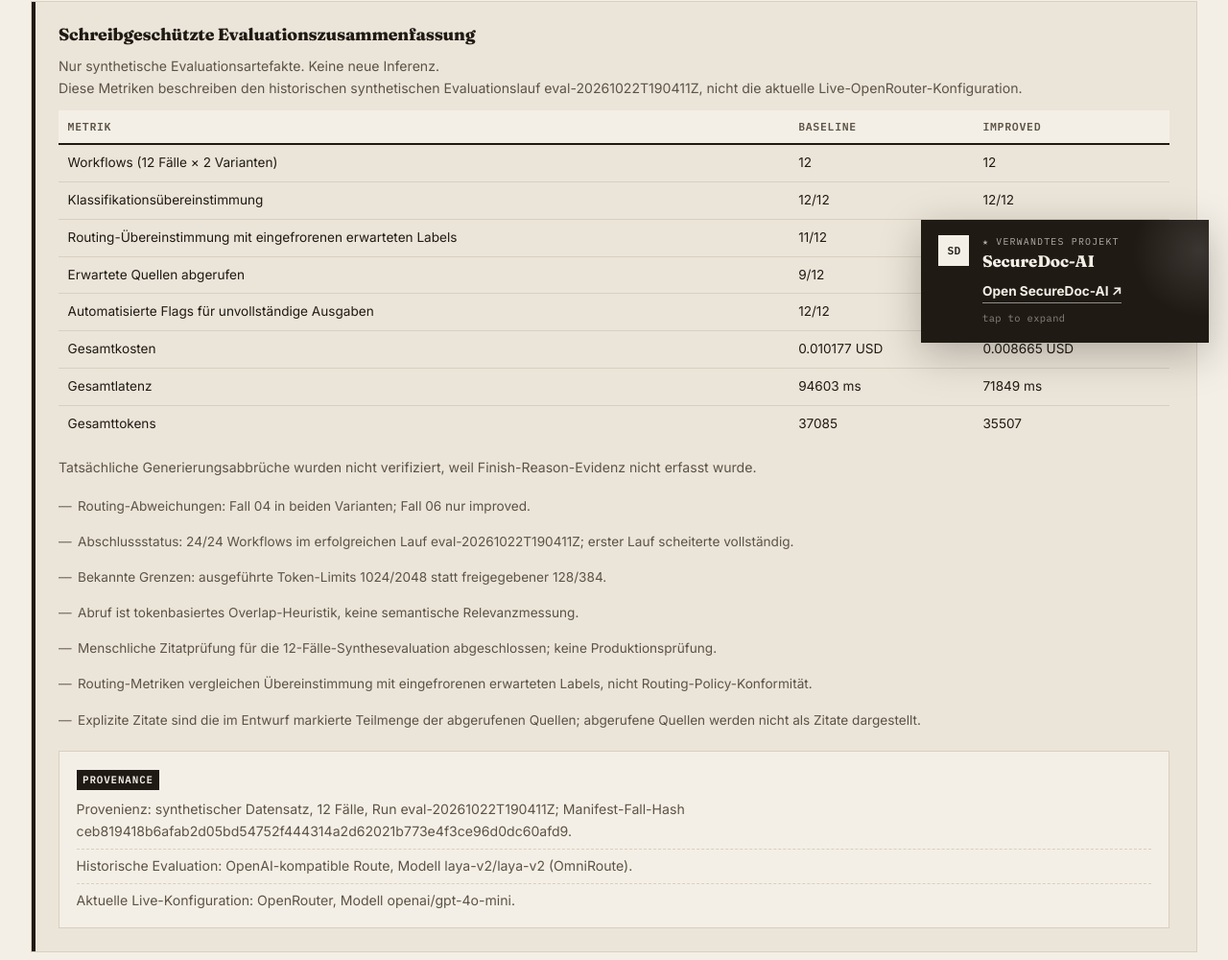
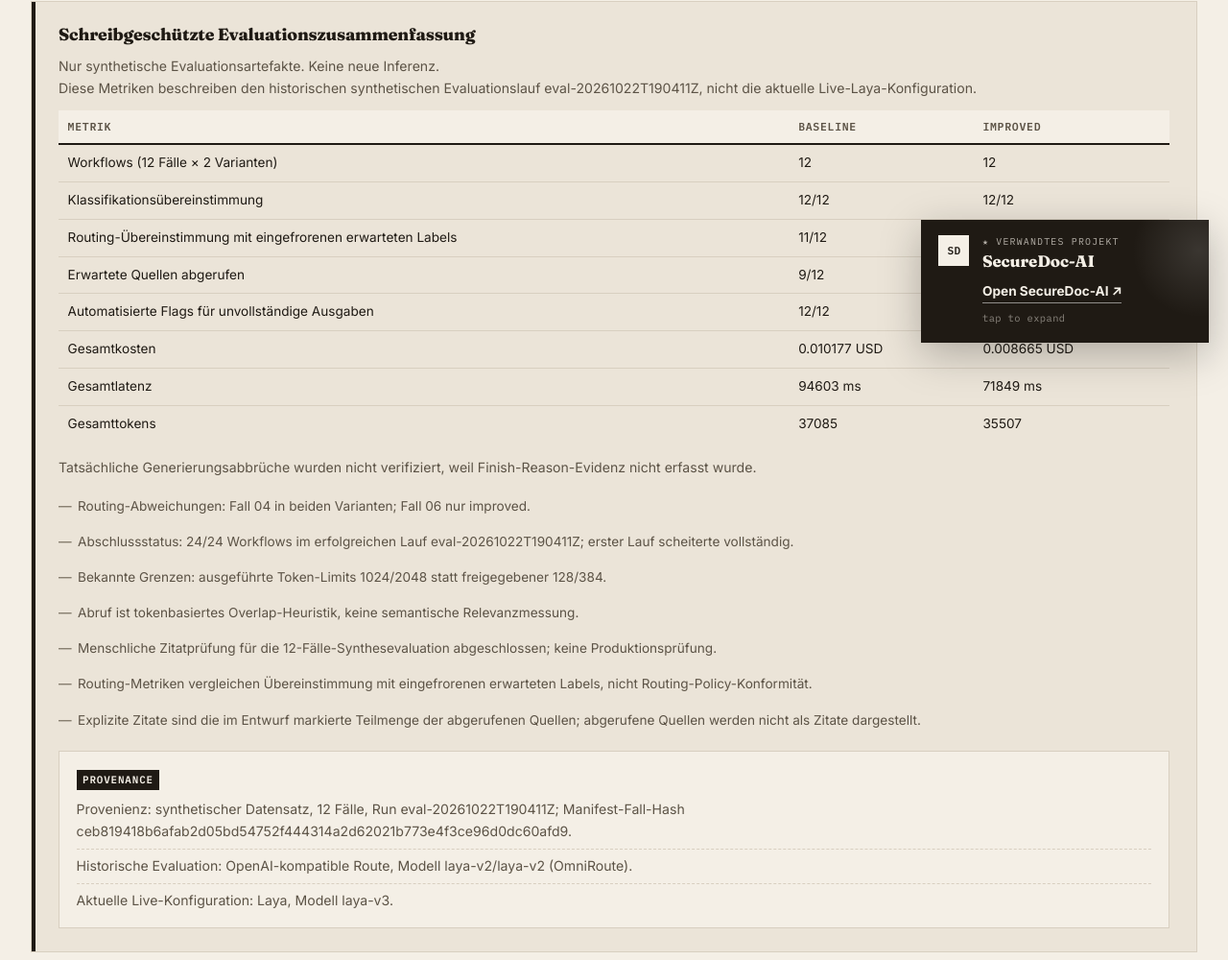
Before and after one commit to siliconsagenerd/prozesspilot, a Vue app in the folder frontend/: page / in a window 1280 px wide. Shown: the part 423-1423 px from the top of the page at 96% size. Built offline with nearby package versions, Linux system fonts and the light colour scheme.

Commit message:
docs: use laya for live model wording

```diff
--- a/frontend/src/i18n.ts
+++ b/frontend/src/i18n.ts
@@ -152,7 +152,7 @@ const messages: Record<Locale, Record<string, string>> = {
     "demo.policyNote": "Ein gemeldeter Defekt bedeutet nicht, dass das Produkt genutzt wurde. Defektbeschwerden können Ersatz oder Reparatur rechtfertigen. Separat gilt die 30-Tage-Rückgabe nur für ungenutzte Produkte in Originalverpackung.",
     "landing.eval.title": "Schreibgeschützte Evaluationszusammenfassung",
     "landing.eval.readonly": "Nur synthetische Evaluationsartefakte. Keine neue Inferenz.",
-    "landing.eval.historicalMetrics": "Diese Metriken beschreiben den historischen synthetischen Evaluationslauf eval-20261022T190411Z, nicht die aktuelle Live-OpenRouter-Konfiguration.",
+    "landing.eval.historicalMetrics": "Diese Metriken beschreiben den historischen synthetischen Evaluationslauf eval-20261022T190411Z, nicht die aktuelle Live-Laya-Konfiguration.",
     "landing.eval.truncationNote": "Tatsächliche Generierungsabbrüche wurden nicht verifiziert, weil Finish-Reason-Evidenz nicht erfasst wurde.",
     "landing.eval.metric": "Metrik",
     "landing.eval.workflows": "Workflows (12 Fälle × 2 Varianten)",
@@ -178,7 +178,7 @@ const messages: Record<Locale, Record<string, string>> = {
     "landing.eval.explicitCitations": "Explizite Zitate sind die im Entwurf markierte Teilmenge der abgerufenen Quellen; abgerufene Quellen werden nicht als Zitate dargestellt.",
     "landing.eval.provenance": "Provenienz: synthetischer Datensatz, 12 Fälle, Run eval-20261022T190411Z; Manifest-Fall-Hash ceb819418b6afab2d05bd54752f444314a2d62021b773e4f3ce96d0dc60afd9.",
     "landing.eval.historical": "Historische Evaluation: OpenAI-kompatible Route, Modell laya-v2/laya-v2 (OmniRoute).",
-    "landing.eval.current": "Aktuelle Live-Konfiguration: OpenRouter, Modell openai/gpt-4o-mini.",
+    "landing.eval.current": "Aktuelle Live-Konfiguration: Laya, Modell laya-v3.",
     "landing.portfolio.title": "Verwandtes Projekt",
     "landing.portfolio.body": "SecureDoc-AI nutzt einen separaten Spring-Boot-Java-Validator für Upload-Validierung neben einer FastAPI-Pipeline.",
     "landing.portfolio.link": "SecureDoc-AI auf GitHub",
@@ -325,7 +325,7 @@ const messages: Record<Locale, Record<string, string>> = {
     "demo.policyNote": "A reported defect does not imply that the product was used. Defect complaints may qualify for replacement or repair. Separately, the 30-day return applies only to unused products in original packaging.",
     "landing.eval.title": "Read-only evaluation summary",
     "landing.eval.readonly": "Synthetic evaluation artifacts only. No new inference.",
-    "landing.eval.historicalMetrics": "These metrics describe the historical synthetic evaluation run eval-20261022T190411Z, not the current live OpenRouter configuration.",
+    "landing.eval.historicalMetrics": "These metrics describe the historical synthetic evaluation run eval-20261022T190411Z, not the current live Laya configuration.",
     "landing.eval.truncationNote": "Actual generation-time truncation was not verified because finish-reason evidence was not captured.",
     "landing.eval.metric": "Metric",
     "landing.eval.workflows": "Workflows (12 cases × 2 variants)",
@@ -351,7 +351,7 @@ const messages: Record<Locale, Record<string, string>> = {
     "landing.eval.explicitCitations": "Explicit citations are the subset of retrieved sources marked in the draft; retrieved sources are not presented as citations.",
     "landing.eval.provenance": "Provenance: synthetic dataset, 12 cases, run eval-20261022T190411Z; manifest case hash ceb819418b6afab2d05bd54752f444314a2d62021b773e4f3ce96d0dc60afd9.",
     "landing.eval.historical": "Historical evaluation: OpenAI-compatible route, model laya-v2/laya-v2 (OmniRoute).",
-    "landing.eval.current": "Current live configuration: OpenRouter, model openai/gpt-4o-mini.",
+    "landing.eval.current": "Current live configuration: Laya, model laya-v3.",
     "landing.portfolio.title": "Related project",
     "landing.portfolio.body": "SecureDoc-AI uses a separate Spring Boot Java validator for upload validation alongside a FastAPI pipeline.",
     "landing.portfolio.link": "SecureDoc-AI on GitHub",
```
Also changed, not shown: 1 other file (tests, documents, lock files or other folders).
